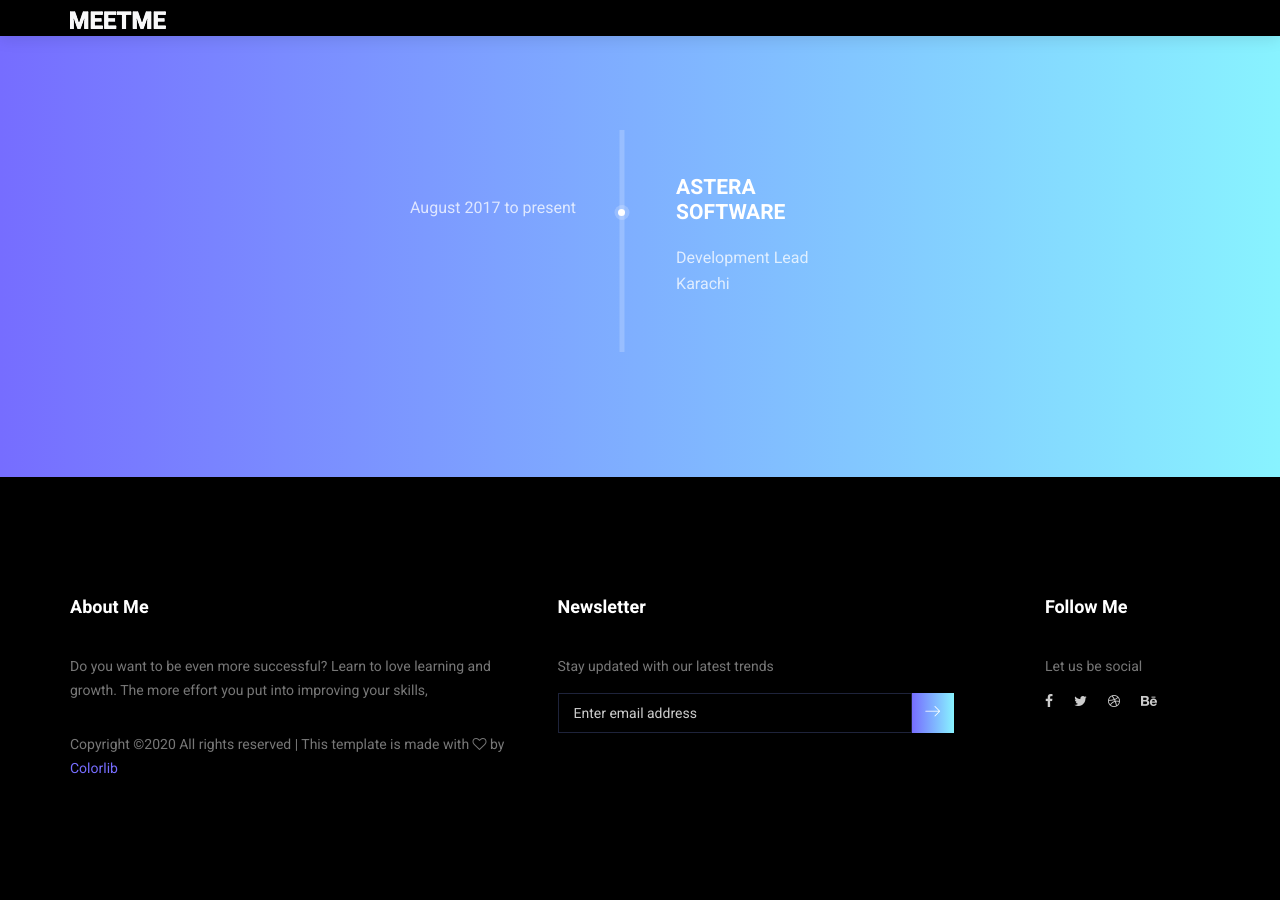
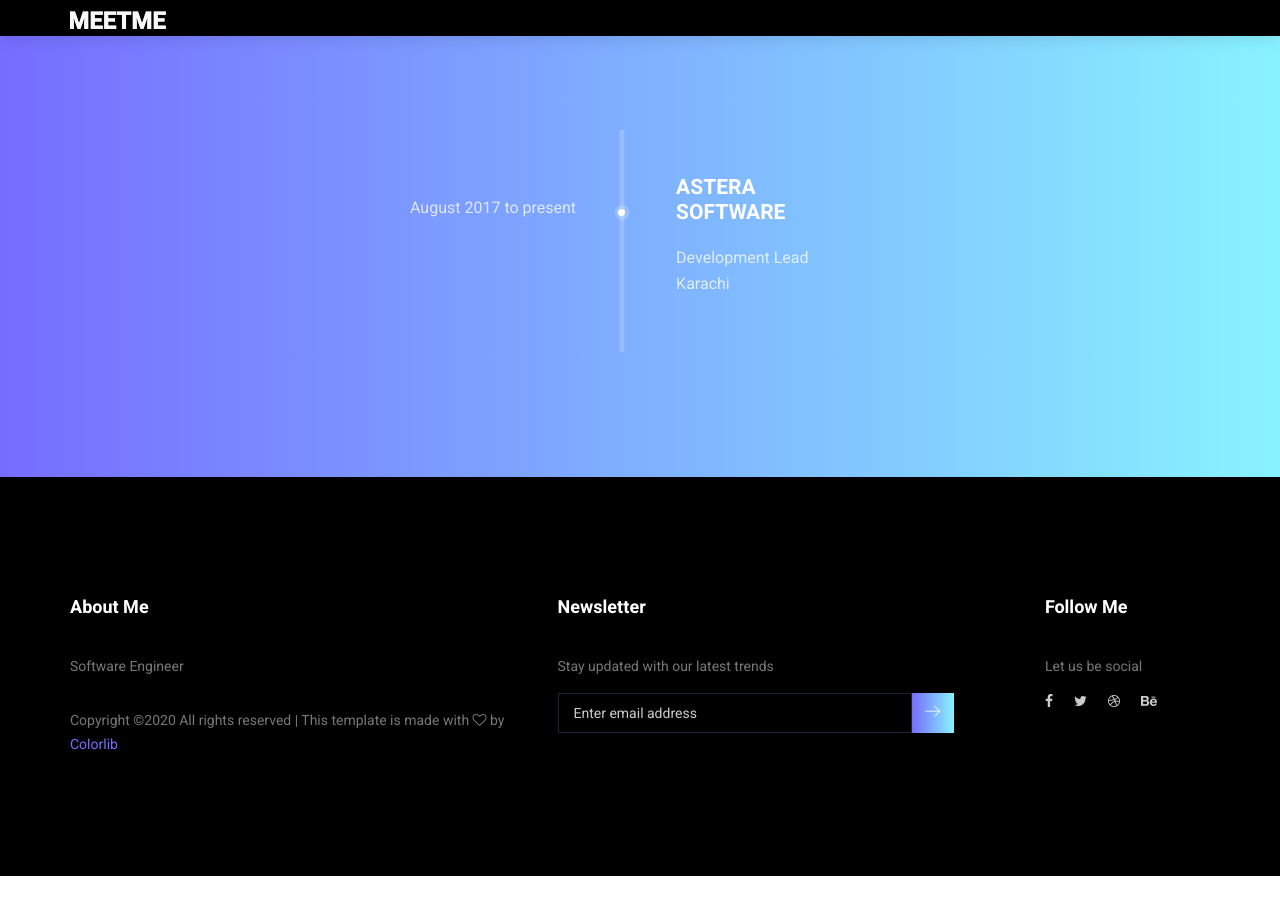
Before and after one commit to humzakhatri/humzakhatri.github.io, a Jekyll site: the page index.html, which Jekyll copies as it is, in a window 1280 px wide and 900 px high, scrolled down 1678 px. Built offline with Jekyll 4.4.1, drawn with Linux system fonts in a browser that asks for light colours; after the commit the page ends 2554 px from its top, so only the background shows below that.

Commit message:
Changed the footer description.

```diff
--- a/index.html
+++ b/index.html
@@ -438,7 +438,7 @@
         					<div class="f_title">
         						<h3>About Me</h3>
         					</div>
-        					<p>Do you want to be even more successful? Learn to love learning and growth. The more effort you put into improving your skills,</p>
+        					<p>Software Engineer</p>
         					<p><!-- Link back to Colorlib can't be removed. Template is licensed under CC BY 3.0. -->
 Copyright &copy;<script>document.write(new Date().getFullYear());</script> All rights reserved | This template is made with <i class="fa fa-heart-o" aria-hidden="true"></i> by <a href="https://colorlib.com" target="_blank">Colorlib</a>
 <!-- Link back to Colorlib can't be removed. Template is licensed under CC BY 3.0. --></p>
```
